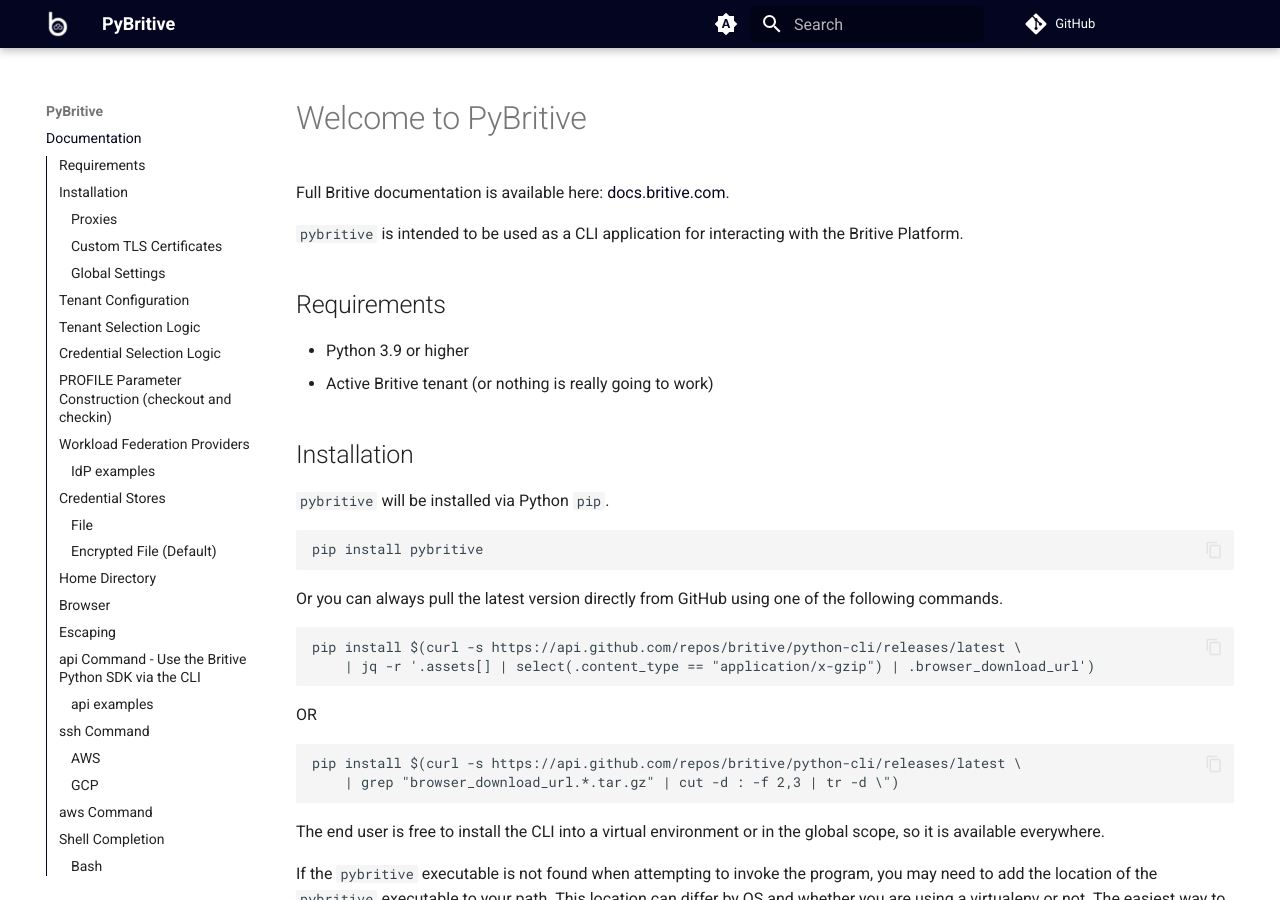
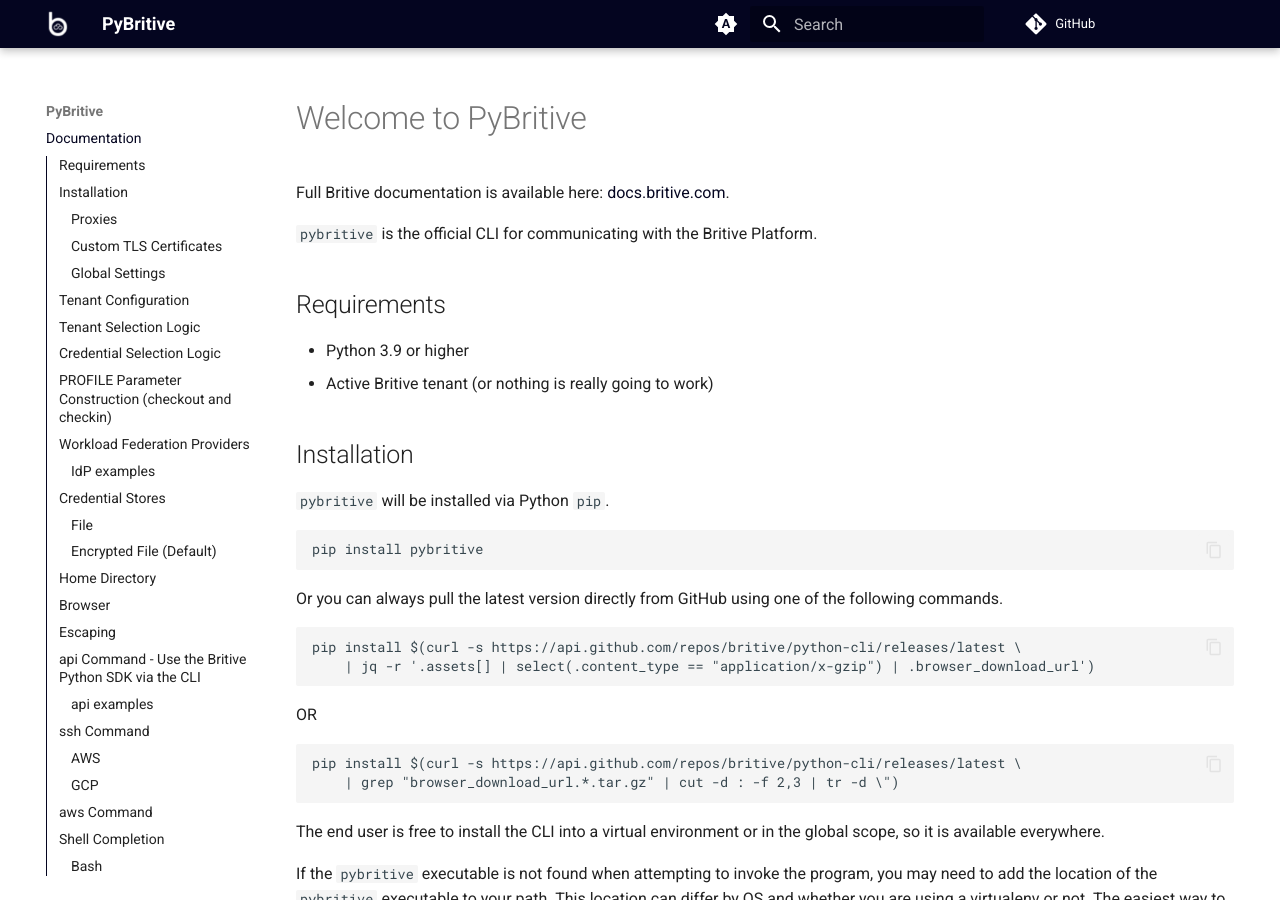
Before and after one commit to britive/python-cli, an MkDocs documentation site: the page built from docs/index.md, in a window 1280 px wide and 900 px high. Built offline with MkDocs 1.6.1 and Material for MkDocs 9.7.7, drawn with Linux system fonts in a browser that asks for light colours; comment, search, counter and statistics services are not loaded.

Commit message:
docs:verbiage update

```diff
--- a/docs/index.md
+++ b/docs/index.md
@@ -2,7 +2,7 @@
 
 Full Britive documentation is available here: [docs.britive.com](https://docs.britive.com).
 
-`pybritive` is intended to be used as a CLI application for interacting with the Britive Platform.
+`pybritive` is the official CLI for communicating with the Britive Platform.
 
 ## Requirements
 
```
Also changed, not shown: README.md (+2 -2 lines), 1 other file.
